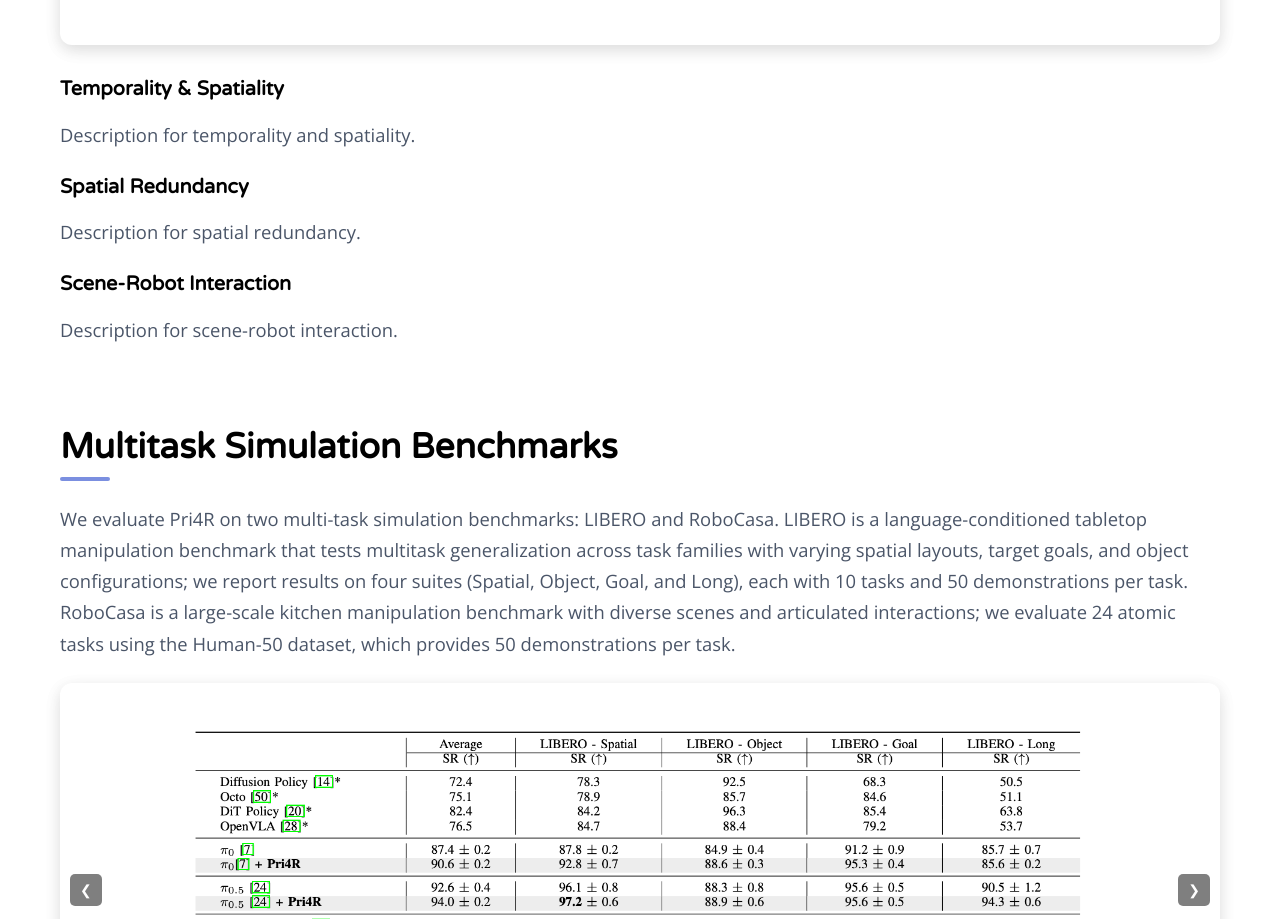
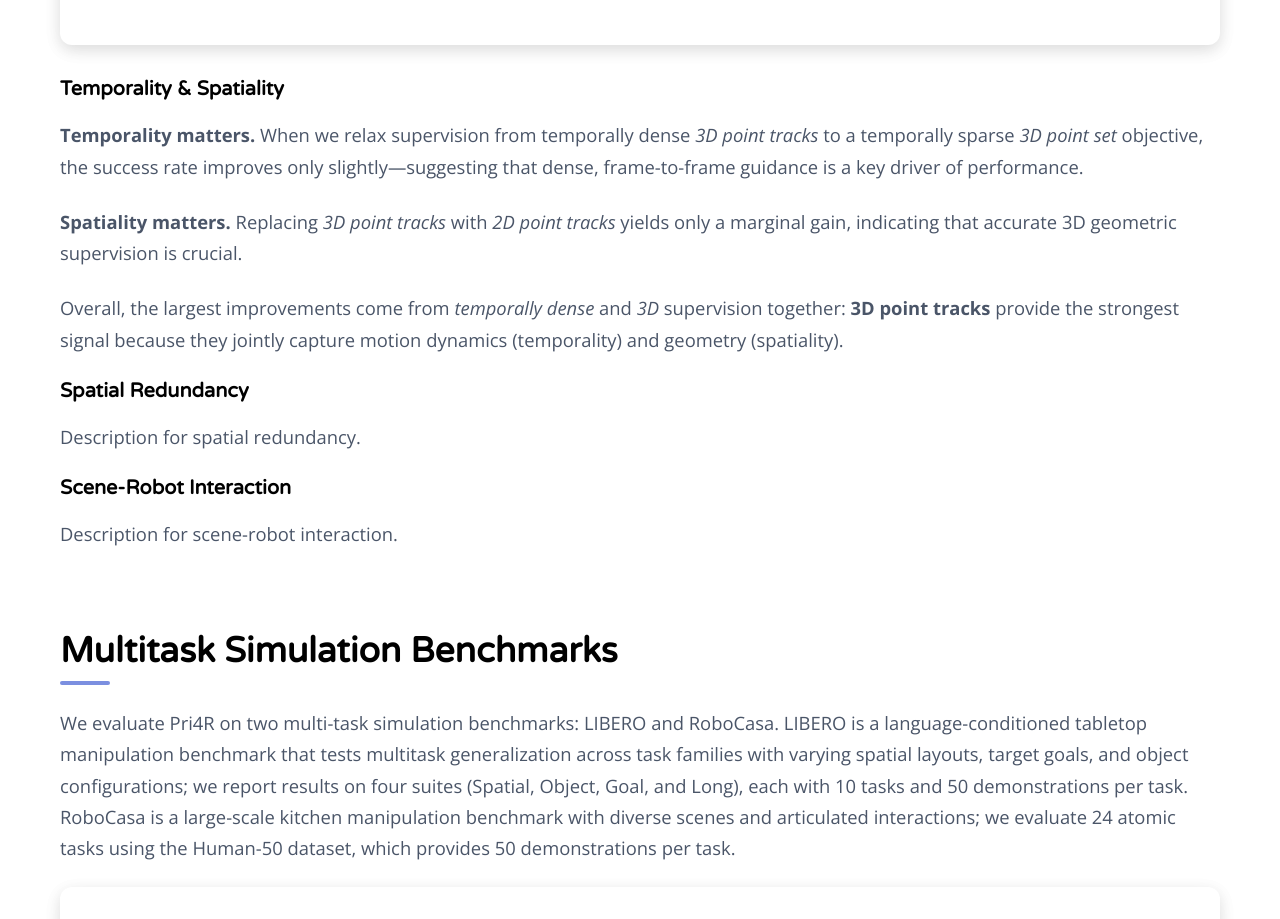
Before and after one commit to jiiiisoo/Pri4R.github.io, a plain HTML site: page index.html in a window 1280 px wide. Shown: the part 3216-4135 px from the top of the page. Drawn offline with nearby package versions, Linux system fonts and the light colour scheme.

Commit message:
Enhance temporality and spatiality section
Added detailed descriptions for temporality and spatiality.

```diff
--- a/index.html
+++ b/index.html
@@ -249,9 +249,16 @@
                     <!-- <p class="image-caption"><span class="image-credit">Image credit: Objects365 Dataset (CC BY 4.0)</span></p> -->
                 </div>
 
-                <h3>Temporality & Spatiality</h3>
-                <p>Description for temporality and spatiality.</p>
-
+                <h3>Temporality &amp; Spatiality</h3>
+<p>
+  <strong>Temporality matters.</strong> When we relax supervision from temporally dense <em>3D point tracks</em> to a temporally sparse <em>3D point set</em> objective, the success rate improves only slightly—suggesting that dense, frame-to-frame guidance is a key driver of performance.
+</p>
+<p>
+  <strong>Spatiality matters.</strong> Replacing <em>3D point tracks</em> with <em>2D point tracks</em> yields only a marginal gain, indicating that accurate 3D geometric supervision is crucial.
+</p>
+<p>
+  Overall, the largest improvements come from <em>temporally dense</em> and <em>3D</em> supervision together: <strong>3D point tracks</strong> provide the strongest signal because they jointly capture motion dynamics (temporality) and geometry (spatiality).
+</p>
                 <h3>Spatial Redundancy</h3>
                 <p>Description for spatial redundancy.</p>
 
```
